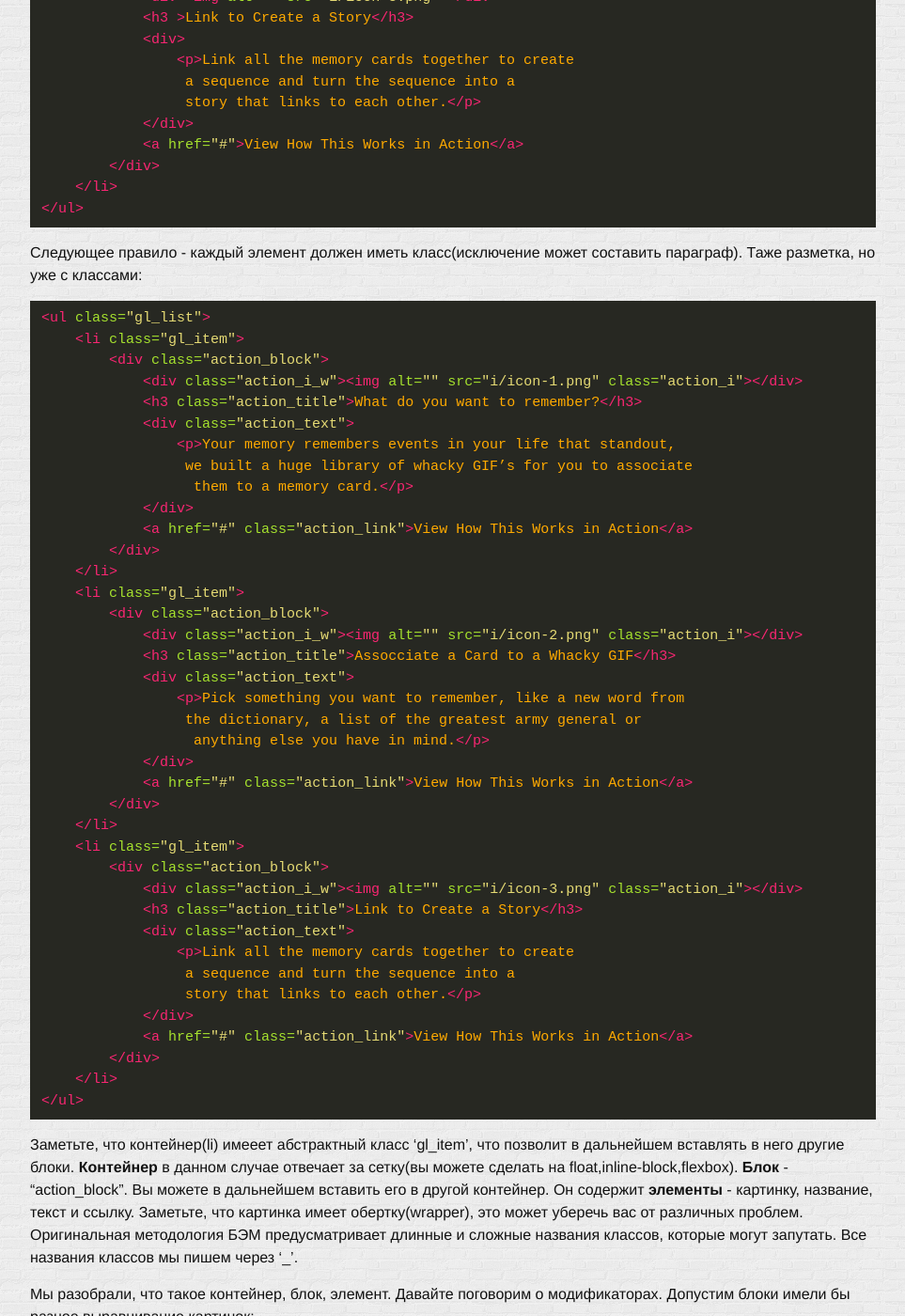
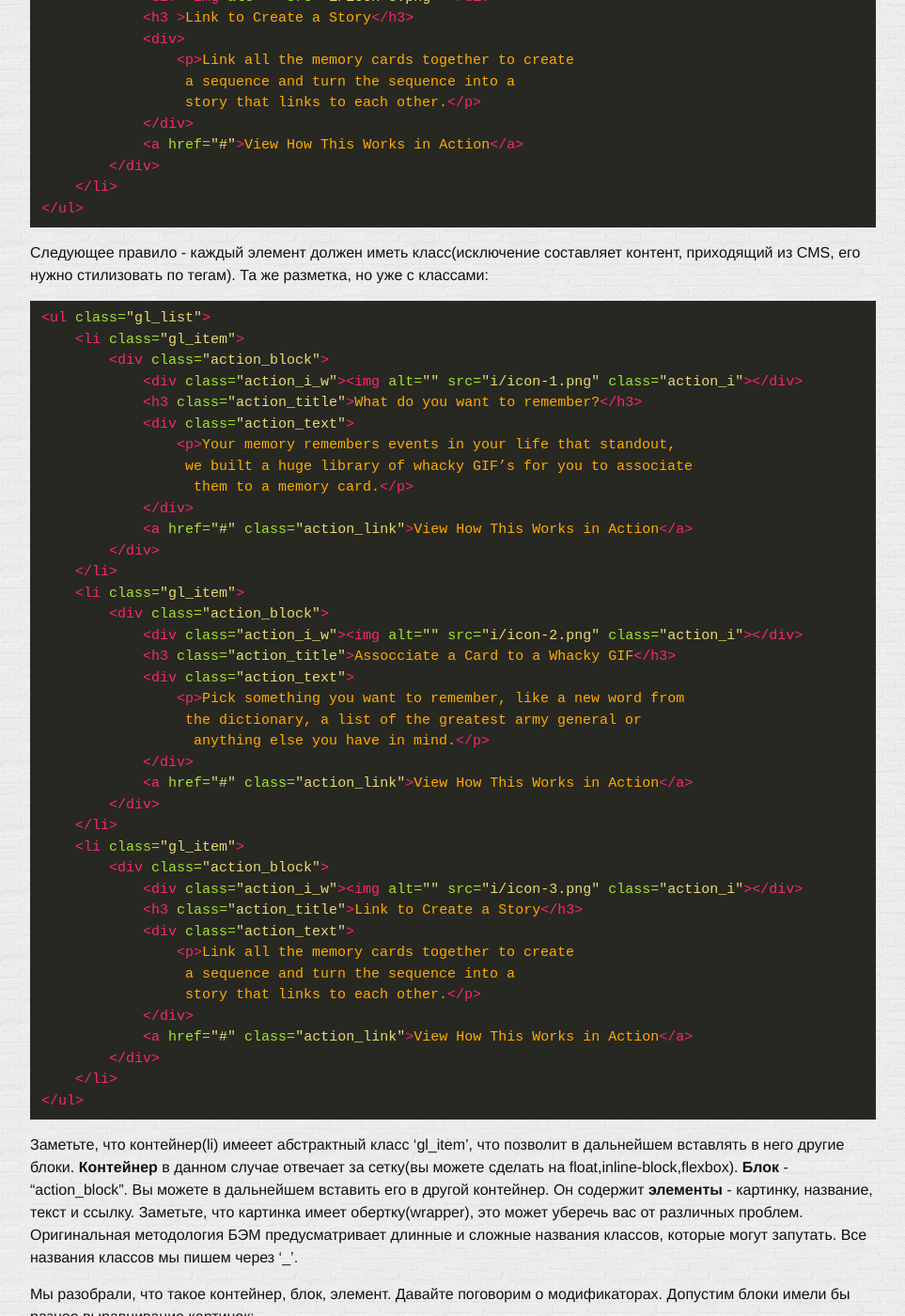
Before and after one commit to glivera-team/glivera-team.github.io, a Jekyll site: the page built from _posts/2016-02-11-kbem.markdown, in a window 1280 px wide and 1400 px high, scrolled down 1789 px. Shown: the whole window at 94% size, without its empty margins (158-1121 px from the left). Built offline with Jekyll 4.4.1, drawn with Linux system fonts in a browser that asks for light colours; comment, search, counter and statistics services are not loaded; some of the changed text lies outside the part shown.

Commit message:
delete text errors from KBEM article

```diff
--- a/_posts/2016-02-11-kbem.markdown
+++ b/_posts/2016-02-11-kbem.markdown
@@ -68,7 +68,7 @@ li - это <b>контейнер</b>, в него мы будем вставл
 </ul>
 {% endhighlight %}
 
-Следующее правило - каждый элемент должен иметь класс(исключение может составить параграф). Таже разметка, но уже с классами:
+Следующее правило - каждый элемент должен иметь класс(исключение составляет контент, приходящий из CMS, его нужно стилизовать по тегам). Та же разметка, но уже с классами:
 
 {% highlight html %}
 <ul class="gl_list">
@@ -117,7 +117,7 @@ li - это <b>контейнер</b>, в него мы будем вставл
 
 <img alt="" src="../../../../i/kbem-lesson-2.jpg">
 
-Картинки будут выравниваться за счет свойства text-align у обертки. Пожтому к обертке мы добавим разные <b>классы-модификаторы</b>. Структура для картинок без всего лишнего:
+Картинки будут выравниваться за счет свойства text-align у обертки. Поэтому к обертке мы добавим разные <b>классы-модификаторы</b>. Структура для картинок без всего лишнего:
 
 {% highlight html %}
 <div class="action_i_w start_mod"><img alt="" src="i/icon-1.png" class="action_i"></div>
```
